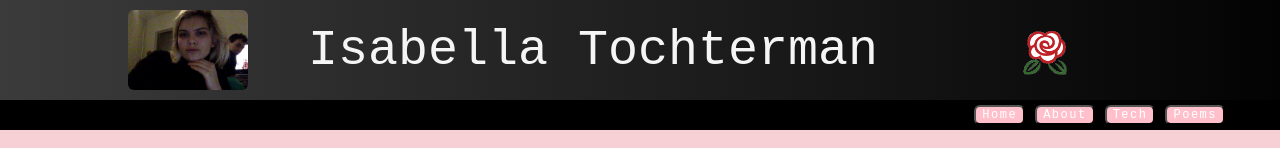
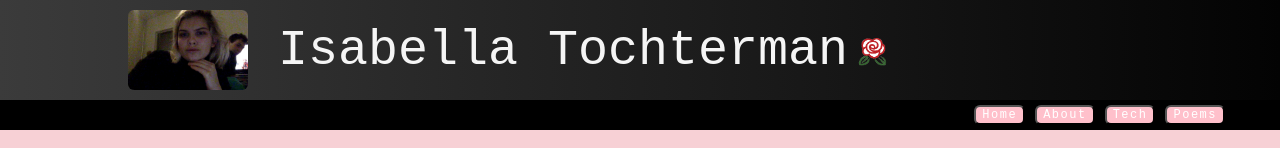
Before and after one commit to itochterman/portfolio, a React (Create React App) app: page / in a window 1280 px wide. Shown: the top 148 px of the page. Built offline with nearby package versions, Linux system fonts and the light colour scheme; no server answers.

Commit message:
make rose styling slightly better

```diff
--- a/public/style.css
+++ b/public/style.css
@@ -35,7 +35,7 @@ header {
     margin: 5;
 }
 
-header > img {
+header > .logo {
     height: 80%;
     border-radius: 6px;
     margin-left: 10%;
@@ -45,8 +45,12 @@ header > p {
     font-family: VT323, monospace;
     color: whitesmoke;
     font-size: 50px;
-    margin-left: 60px;
+    margin-left: 30px;
 }
+header > img {
+    height: 50px;
+    border-radius: 6px;
+ }
 
 .navBar {
     font-family: VT323, monospace;
@@ -192,8 +196,5 @@ a {
     padding: 20px;
 }
 .header > .rose {
-    display: absolute;
-    height: 80%;
-    border-radius: 50px;
-    margin-right: 10%;
+   padding-left: "500px";
 }
--- a/src/components/Header.js
+++ b/src/components/Header.js
@@ -5,11 +5,12 @@ import Rose from '../images/assets/rose.png'
 function Header(props) {
     return (
         <header>
-            <img src={arr[0]} />
+            <img className = 'logo' src={arr[0]} />
             <p>
                 {props.title}
             </p>
-            <img className = "rose" src = {Rose}/>
+            <img src = {Rose}/>
+
 
         </header>
     )
```
